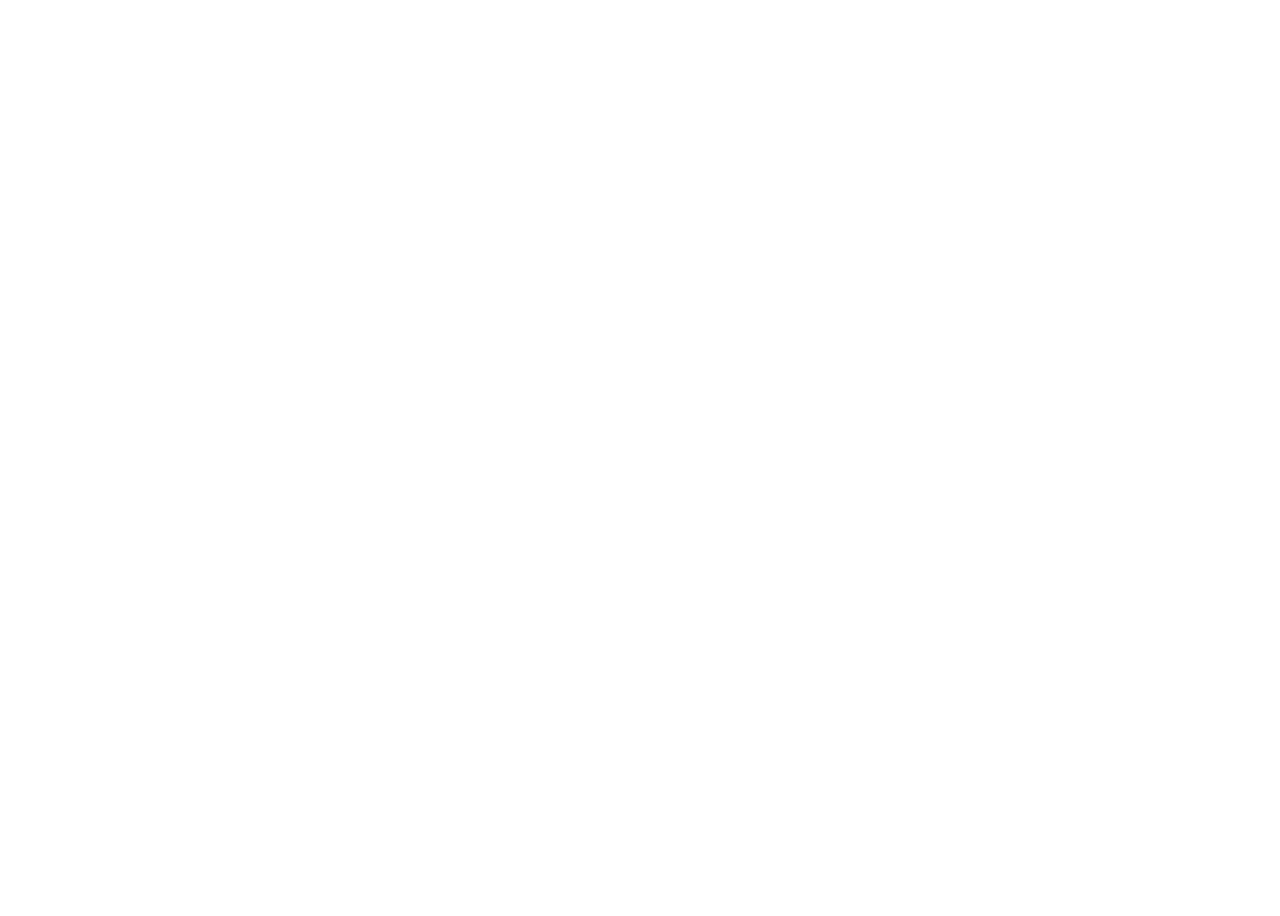
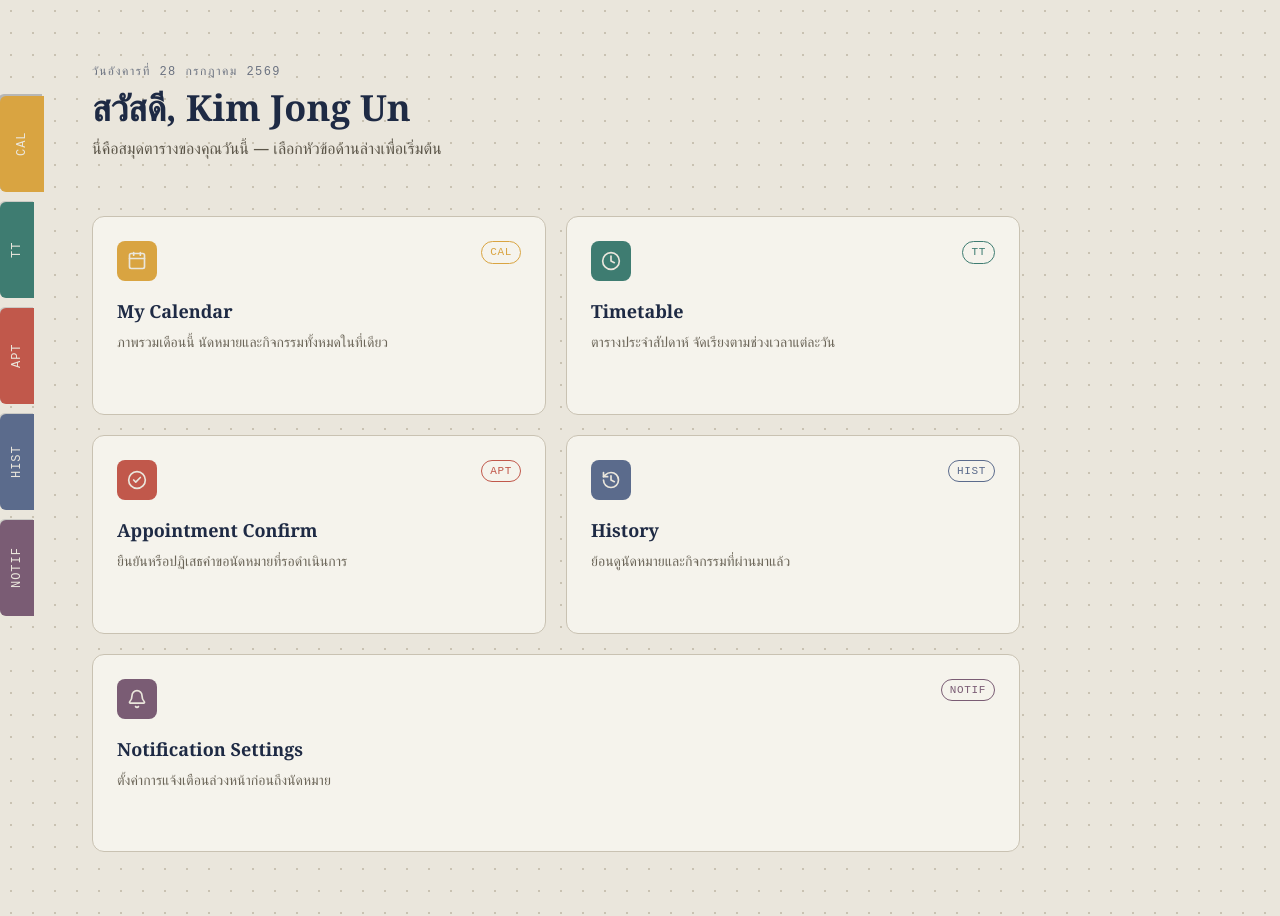
Before and after one commit to Vasitpon2004/Class-Scheduling-System, a React app in the folder frontend/: page /home in a window 1280 px wide. Before the commit this address had no page. Before the commit the page ends 800 px from the top, so only its background shows below. Built offline with nearby package versions, Linux system fonts and the light colour scheme; the HTML template or start-up script is replaced by a standard one.

Commit message:
Add Homepage

```diff
--- a/frontend/package.json
+++ b/frontend/package.json
@@ -14,7 +14,9 @@
     "@fullcalendar/interaction": "^6.1.21",
     "@fullcalendar/react": "^6.1.21",
     "@fullcalendar/timegrid": "^6.1.21",
+    "@tailwindcss/vite": "^4.3.2",
     "axios": "^1.18.1",
+    "lucide-react": "^1.24.0",
     "react": "^19.2.7",
     "react-dom": "^19.2.7",
     "react-icons": "^5.7.0",
--- a/frontend/src/App.jsx
+++ b/frontend/src/App.jsx
@@ -1,6 +1,7 @@
 import { BrowserRouter, Routes, Route, Navigate } from 'react-router-dom';
 import LoginPage from './pages/LoginPage';
 import RegisterPage from './pages/RegisterPage';
+import HomePage from './pages/HomePage';
 
 function App() {
   return (
@@ -12,6 +13,7 @@
         {/* กำหนดเส้นทาง URL ให้แต่ละหน้า */}
         <Route path="/login" element={<LoginPage />} />
         <Route path="/register" element={<RegisterPage />} />
+        <Route path="/home" element={<HomePage />} />
       </Routes>
     </BrowserRouter>
   );
--- /dev/null
+++ b/frontend/src/pages/HomePage.tsx
@@ -0,0 +1,246 @@
+import { useState } from 'react';
+import {
+  Calendar,
+  Clock,
+  CheckCircle2,
+  History,
+  Bell,
+  ArrowUpRight,
+} from "lucide-react";
+
+type Feature = {
+  code: string;
+  title: string;
+  description: string;
+  icon: React.ElementType;
+  accent: string;
+  href: string;
+};
+
+const FEATURES: Feature[] = [
+  {
+    code: "CAL",
+    title: "My Calendar",
+    description: "ภาพรวมเดือนนี้ นัดหมายและกิจกรรมทั้งหมดในที่เดียว",
+    icon: Calendar,
+    accent: "#D9A441",
+    href: "#calendar",
+  },
+  {
+    code: "TT",
+    title: "Timetable",
+    description: "ตารางประจำสัปดาห์ จัดเรียงตามช่วงเวลาแต่ละวัน",
+    icon: Clock,
+    accent: "#3E7C71",
+    href: "#timetable",
+  },
+  {
+    code: "APT",
+    title: "Appointment Confirm",
+    description: "ยืนยันหรือปฏิเสธคำขอนัดหมายที่รอดำเนินการ",
+    icon: CheckCircle2,
+    accent: "#C1584B",
+    href: "#appointments",
+  },
+  {
+    code: "HIST",
+    title: "History",
+    description: "ย้อนดูนัดหมายและกิจกรรมที่ผ่านมาแล้ว",
+    icon: History,
+    accent: "#5B6B8C",
+    href: "#history",
+  },
+  {
+    code: "NOTIF",
+    title: "Notification Settings",
+    description: "ตั้งค่าการแจ้งเตือนล่วงหน้าก่อนถึงนัดหมาย",
+    icon: Bell,
+    accent: "#7A5C74",
+    href: "#notifications",
+  },
+];
+
+const INK = "#1E2A44";
+const PAPER = "#EAE6DC";
+const RULE = "#C9C2B2";
+
+export default function HomePage() {
+  const [activeCode, setActiveCode] = useState<string>(FEATURES[0].code);
+
+  const today = new Date().toLocaleDateString("th-TH", {
+    weekday: "long",
+    day: "numeric",
+    month: "long",
+    year: "numeric",
+  });
+
+  return (
+    <div
+      className="min-h-screen w-full"
+      style={{
+        backgroundColor: PAPER,
+        backgroundImage: `radial-gradient(${RULE} 1px, transparent 1px)`,
+        backgroundSize: "22px 22px",
+        fontFamily: "'IBM Plex Sans', ui-sans-serif, system-ui, sans-serif",
+        color: INK,
+      }}
+    >
+      <div className="flex">
+        {/* Binder spine — desktop only */}
+        <nav
+          className="hidden md:flex flex-col shrink-0 pt-24"
+          aria-label="Section tabs"
+        >
+          {FEATURES.map((f) => {
+            const isActive = activeCode === f.code;
+            return (
+              <a
+                key={f.code}
+                href={f.href}
+                onMouseEnter={() => setActiveCode(f.code)}
+                onFocus={() => setActiveCode(f.code)}
+                className="flex items-center justify-center transition-all duration-200 ease-out"
+                style={{
+                  writingMode: "vertical-rl",
+                  transform: "rotate(180deg)",
+                  backgroundColor: f.accent,
+                  color: PAPER,
+                  width: isActive ? "44px" : "34px",
+                  height: "96px",
+                  marginBottom: "10px",
+                  borderTopRightRadius: "6px",
+                  borderBottomRightRadius: "6px",
+                  boxShadow: isActive
+                    ? "2px 2px 0 rgba(30,42,68,0.25)"
+                    : "1px 1px 0 rgba(30,42,68,0.15)",
+                  fontFamily: "'IBM Plex Mono', ui-monospace, monospace",
+                  fontSize: "12px",
+                  letterSpacing: "0.08em",
+                }}
+              >
+                {f.code}
+              </a>
+            );
+          })}
+        </nav>
+
+        {/* Main content */}
+        <main className="flex-1 px-6 md:px-12 py-10 md:py-16 max-w-5xl">
+          {/* Mobile tab chips */}
+          <div className="flex md:hidden gap-2 overflow-x-auto pb-4 -mx-6 px-6 mb-4">
+            {FEATURES.map((f) => (
+              <a
+                key={f.code}
+                href={f.href}
+                className="shrink-0 px-3 py-1 rounded-full text-xs"
+                style={{
+                  backgroundColor: f.accent,
+                  color: PAPER,
+                  fontFamily: "'IBM Plex Mono', ui-monospace, monospace",
+                  letterSpacing: "0.06em",
+                }}
+              >
+                {f.code}
+              </a>
+            ))}
+          </div>
+
+          {/* Header */}
+          <header className="mb-10 md:mb-14">
+            <p
+              className="text-xs mb-2"
+              style={{
+                fontFamily: "'IBM Plex Mono', ui-monospace, monospace",
+                letterSpacing: "0.12em",
+                color: "#6B7280",
+                textTransform: "uppercase",
+              }}
+            >
+              {today}
+            </p>
+            <h1
+              className="text-3xl md:text-4xl"
+              style={{
+                fontFamily: "'Fraunces', ui-serif, Georgia, serif",
+                fontWeight: 600,
+                color: INK,
+              }}
+            >
+              สวัสดี, Kim Jong Un
+            </h1>
+            <p className="mt-2 text-sm md:text-base" style={{ color: "#5B5548" }}>
+              นี่คือสมุดตารางของคุณวันนี้ — เลือกหัวข้อด้านล่างเพื่อเริ่มต้น
+            </p>
+          </header>
+
+          {/* Feature grid */}
+          <section className="grid grid-cols-1 sm:grid-cols-2 gap-4 md:gap-5">
+            {FEATURES.map((f, i) => {
+              const Icon = f.icon;
+              const isWide = i === FEATURES.length - 1 && FEATURES.length % 2 !== 0;
+              return (
+                <a
+                  key={f.code}
+                  href={f.href}
+                  className={`group relative rounded-xl p-5 md:p-6 transition-all duration-200 ease-out hover:-translate-y-0.5 ${
+                    isWide ? "sm:col-span-2" : ""
+                  }`}
+                  style={{
+                    backgroundColor: "#F5F3EC",
+                    border: `1px solid ${RULE}`,
+                  }}
+                >
+                  <div className="flex items-start justify-between">
+                    <div
+                      className="flex items-center justify-center rounded-lg mb-4"
+                      style={{
+                        width: "40px",
+                        height: "40px",
+                        backgroundColor: f.accent,
+                      }}
+                    >
+                      <Icon size={20} color={PAPER} strokeWidth={2} />
+                    </div>
+                    <span
+                      className="text-[11px] px-2 py-0.5 rounded-full"
+                      style={{
+                        fontFamily: "'IBM Plex Mono', ui-monospace, monospace",
+                        color: f.accent,
+                        border: `1px solid ${f.accent}`,
+                        letterSpacing: "0.06em",
+                      }}
+                    >
+                      {f.code}
+                    </span>
+                  </div>
+
+                  <h2
+                    className="text-lg mb-1.5"
+                    style={{
+                      fontFamily: "'Fraunces', ui-serif, Georgia, serif",
+                      fontWeight: 600,
+                      color: INK,
+                    }}
+                  >
+                    {f.title}
+                  </h2>
+                  <p className="text-sm leading-relaxed" style={{ color: "#6B6558" }}>
+                    {f.description}
+                  </p>
+
+                  <div
+                    className="mt-4 flex items-center gap-1 text-sm opacity-0 group-hover:opacity-100 transition-opacity"
+                    style={{ color: f.accent }}
+                  >
+                    เปิดดู
+                    <ArrowUpRight size={14} />
+                  </div>
+                </a>
+              );
+            })}
+          </section>
+        </main>
+      </div>
+    </div>
+  );
+}
--- a/frontend/src/pages/LoginPage.tsx
+++ b/frontend/src/pages/LoginPage.tsx
@@ -39,7 +39,7 @@
             type="submit"
             className="w-full rounded-md bg-blue-600 px-4 py-2 text-white transition hover:bg-blue-700 font-medium"
           >
-            เข้าสู่ระบบ
+            <a href="/home">เข้าสู่ระบบ</a>
           </button>
         </form>
 
```
Also changed, not shown: 1 other file (tests, documents, lock files or other folders).
